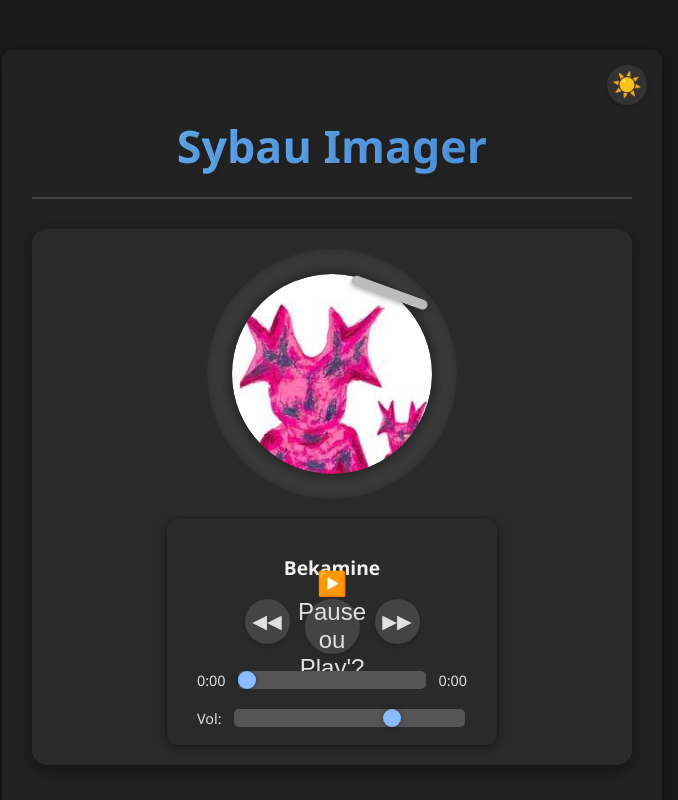
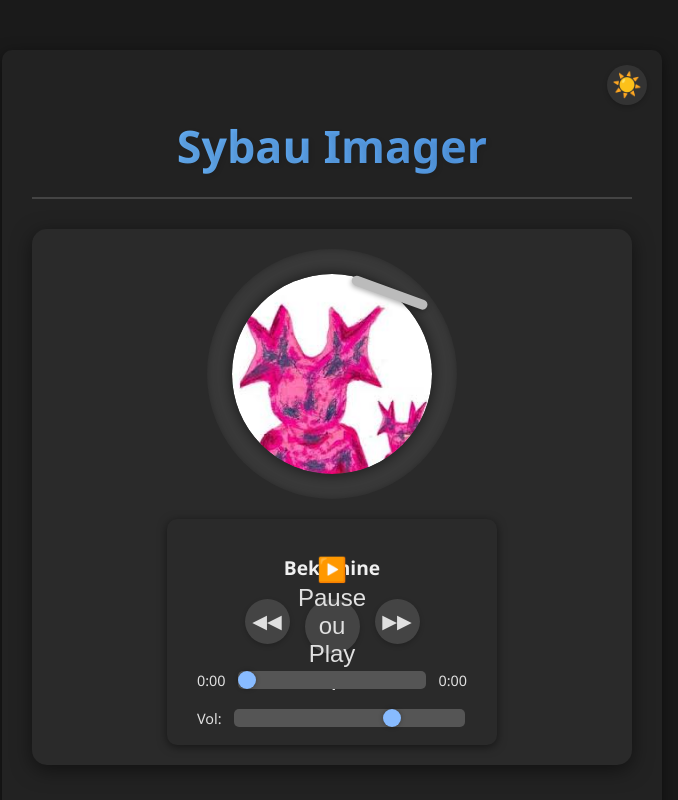
Before and after one commit to 13h1/Sybau-Image-host, a Next.js app: page / in a window 1280 px wide. Shown: the top 800 px of the page, without its empty margins (308-986 px from the left). Built offline with nearby package versions, Linux system fonts and the light colour scheme.

Commit message:
Update index.js

```diff
--- a/pages/index.js
+++ b/pages/index.js
@@ -212,7 +212,7 @@ export default function Home() {
               &#9664;&#9664; {/* Double flèche gauche */}
             </button>
             <button onClick={handlePlayPause} className="control-button play-pause-button">
-              {isPlaying ? '❚❚' : '▶️'} Pause ou Play&apos;? {/* Correction 2: Apostrophe échappée */}
+              {isPlaying ? '❚❚' : '▶️'} Pause ou Play &apos;?
             </button>
             <button onClick={handleNextSong} className="control-button">
               &#9654;&#9654; {/* Double flèche droite */}
```
